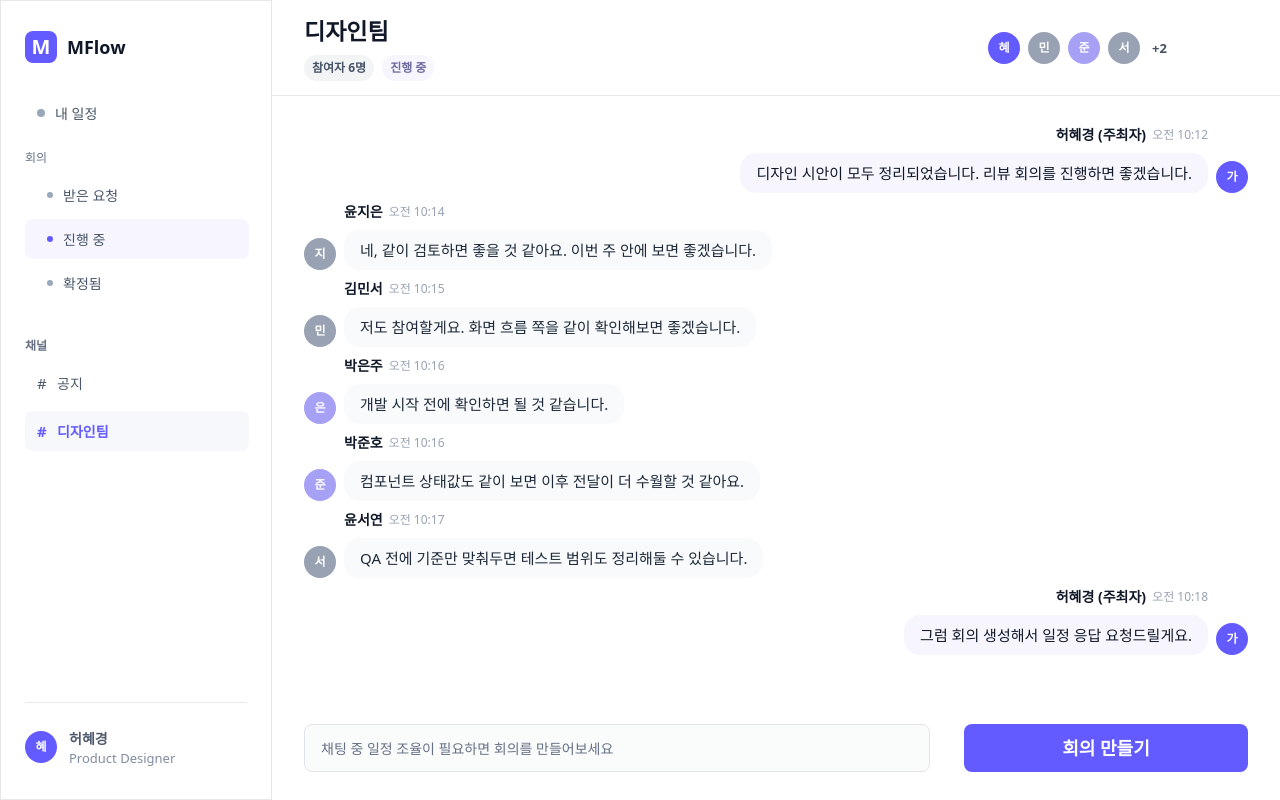
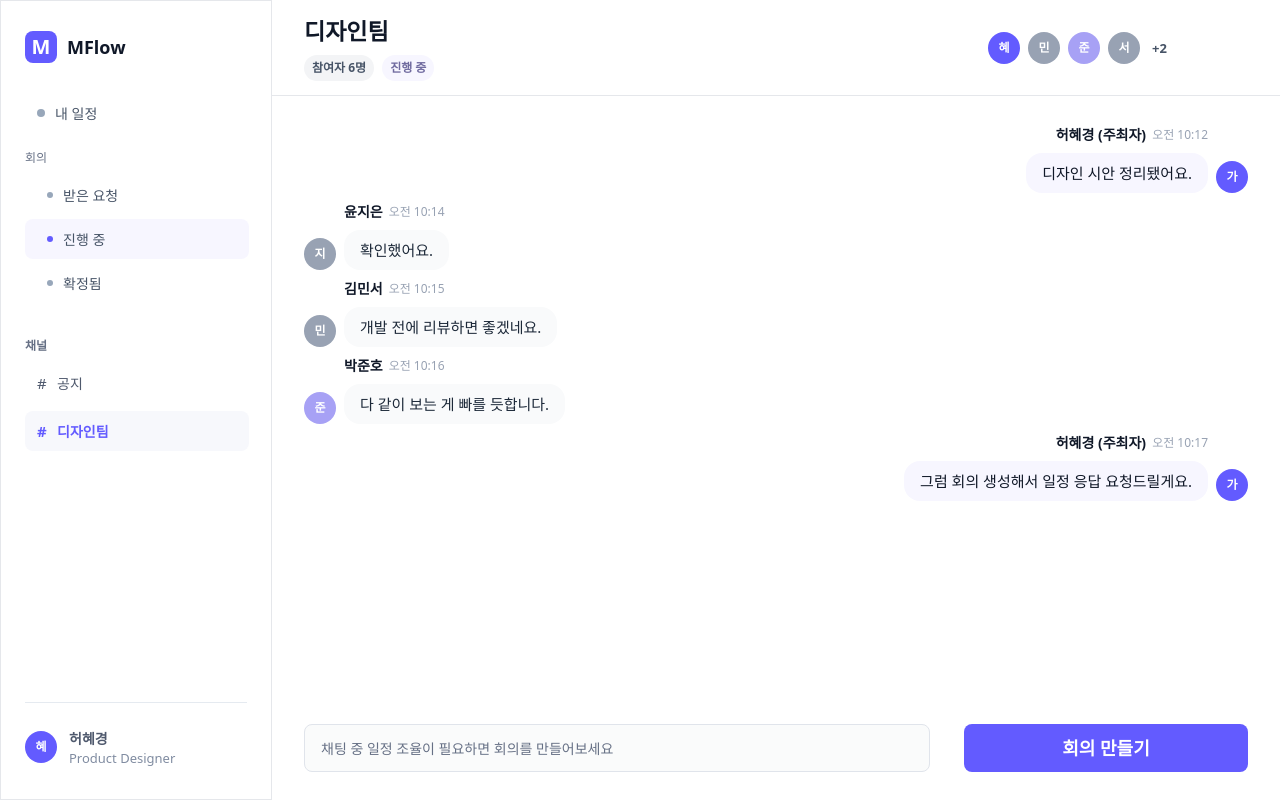
Before and after one commit to gjgprud0306/meetflow-tosschallenge, a React (Vite) app: page / in a window 1280 px wide. Built offline with nearby package versions, Linux system fonts and the light colour scheme; a web font is replaced by a local one.

Commit message:
Replace main chat messages

```diff
--- a/src/mocks/meetings.ts
+++ b/src/mocks/meetings.ts
@@ -21,9 +21,7 @@ export const chatMessages: ChatMessage[] = [
     author: "허혜경 (주최자)",
     initial: "가",
     time: "오전 10:12",
-    message: [
-      "디자인 시안이 모두 정리되었습니다. 리뷰 회의를 진행하면 좋겠습니다.",
-    ],
+    message: ["디자인 시안 정리됐어요."],
     color: "primary",
   },
   {
@@ -31,7 +29,7 @@ export const chatMessages: ChatMessage[] = [
     author: "윤지은",
     initial: "지",
     time: "오전 10:14",
-    message: ["네, 같이 검토하면 좋을 것 같아요. 이번 주 안에 보면 좋겠습니다."],
+    message: ["확인했어요."],
     color: "muted",
   },
   {
@@ -39,38 +37,22 @@ export const chatMessages: ChatMessage[] = [
     author: "김민서",
     initial: "민",
     time: "오전 10:15",
-    message: ["저도 참여할게요. 화면 흐름 쪽을 같이 확인해보면 좋겠습니다."],
+    message: ["개발 전에 리뷰하면 좋겠네요."],
     color: "muted",
   },
   {
     id: "m4",
-    author: "박은주",
-    initial: "은",
+    author: "박준호",
+    initial: "준",
     time: "오전 10:16",
-    message: ["개발 시작 전에 확인하면 될 것 같습니다."],
+    message: ["다 같이 보는 게 빠를 듯합니다."],
     color: "secondary",
   },
   {
     id: "m5",
-    author: "박준호",
-    initial: "준",
-    time: "오전 10:16",
-    message: ["컴포넌트 상태값도 같이 보면 이후 전달이 더 수월할 것 같아요."],
-    color: "secondary",
-  },
-  {
-    id: "m6",
-    author: "윤서연",
-    initial: "서",
-    time: "오전 10:17",
-    message: ["QA 전에 기준만 맞춰두면 테스트 범위도 정리해둘 수 있습니다."],
-    color: "muted",
-  },
-  {
-    id: "m7",
     author: "허혜경 (주최자)",
     initial: "가",
-    time: "오전 10:18",
+    time: "오전 10:17",
     message: ["그럼 회의 생성해서 일정 응답 요청드릴게요."],
     color: "primary",
   },
```
Also changed, not shown: 2 other files (tests, documents, lock files or other folders).
